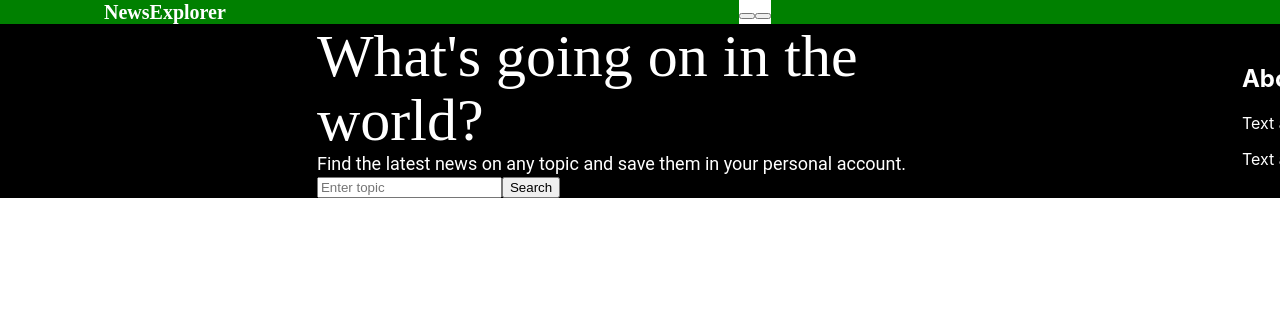
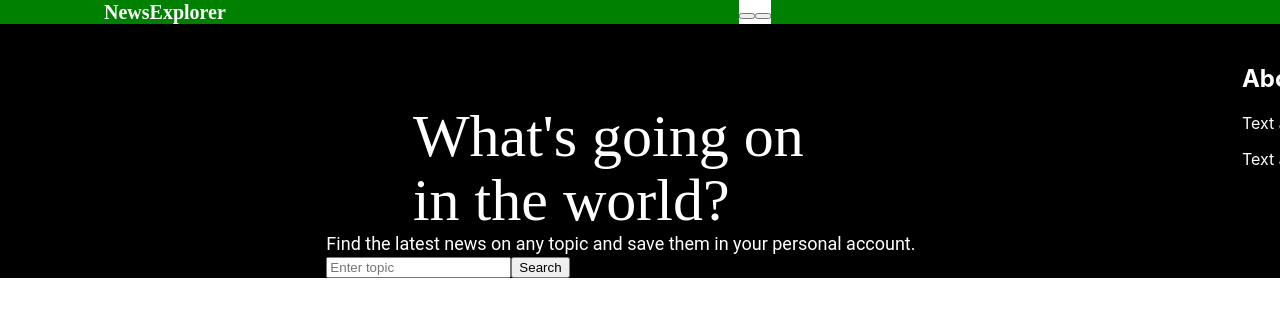
Before and after one commit to adirx20/news-explorer-frontend, a React (Create React App) app: page / in a window 1280 px wide. Shown: the top 316 px of the page. Built offline with nearby package versions, Linux system fonts and the light colour scheme.

Commit message:
styles of main

```diff
--- a/src/components/Main/Main.css
+++ b/src/components/Main/Main.css
@@ -12,7 +12,9 @@
 }
 
 .main__title {
-    margin: 0;
+    max-width: 416px;
+    margin: 0 auto;
+    padding-top: 80px;
     font-family: 'Roboto Slab';
     font-size: 60px;
     font-weight: 400;
```
